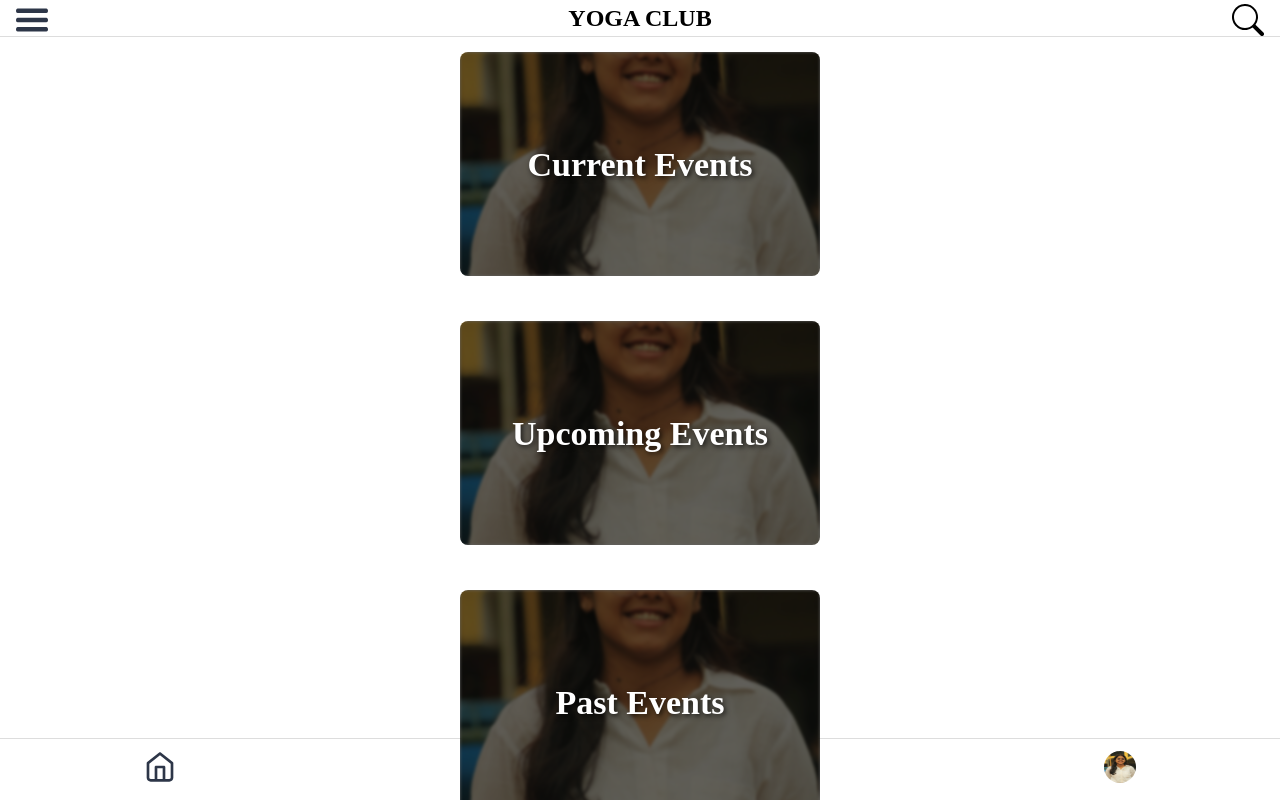
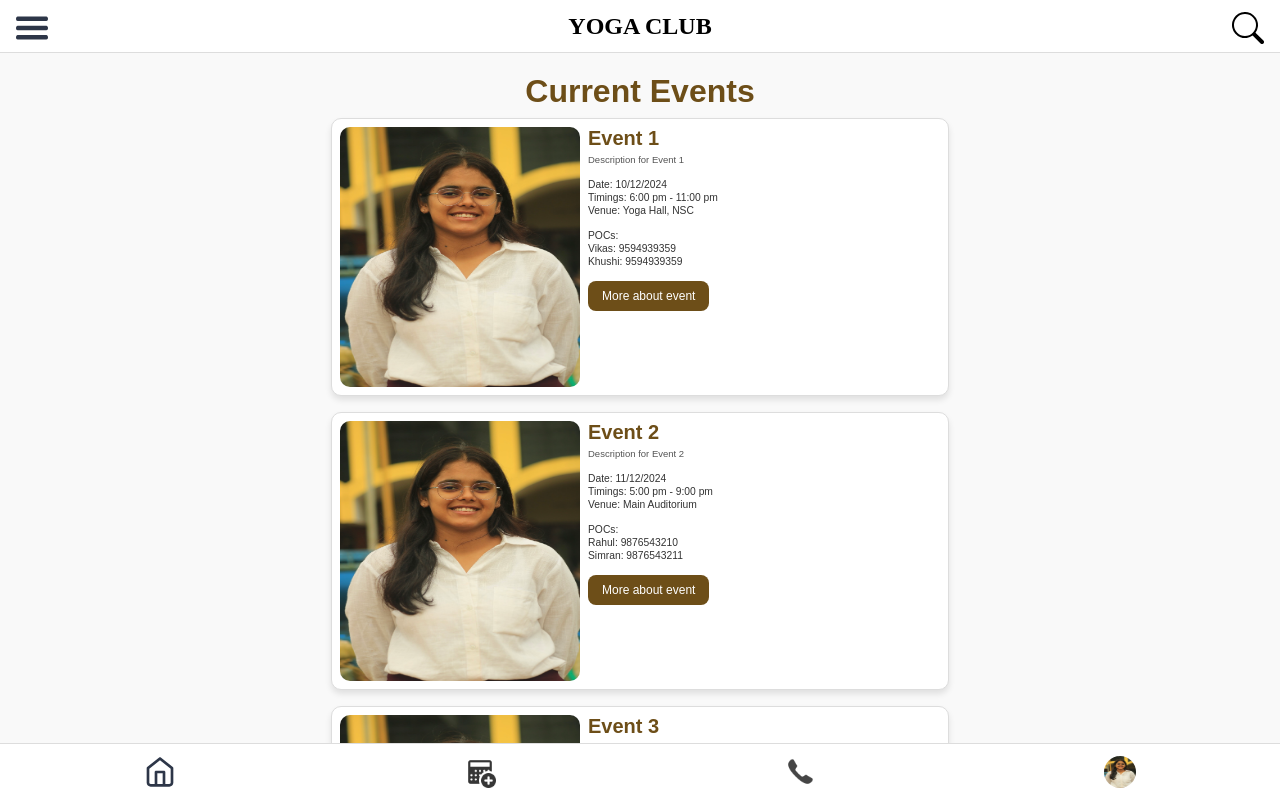
Before and after one commit to PrayagGP/yoga-website, a React (Create React App) app in the folder frontend/: page / in a window 1280 px wide. Shown: the top 800 px of the page. Built offline with nearby package versions, Linux system fonts and the light colour scheme; a web font is replaced by a local one.

Commit message:
events page and teams page updated

```diff
--- a/frontend/src/App.js
+++ b/frontend/src/App.js
@@ -3,12 +3,13 @@ import Header from "./components/Header.js";
 import Footer from "./components/Footer.js";
 import Homepage from "./components/homepage.js";
 import Events from "./components/EventsPage.js";
+import EventsList from "./components/EventList.js";
 
 function App() {
   return (
     <div>
       <Header />
-      <Events />
+      <EventsList />
       <Footer /> {/* Footer uses Link, so this works now */}
     </div>
   );
--- /dev/null
+++ b/frontend/src/components/EventList.css
@@ -0,0 +1,97 @@
+/* Events.css */
+body {
+    font-family: Arial, sans-serif;
+    margin: 0;
+    padding: 0;
+    background-color: #f9f9f9;
+  }
+
+  .page-title {
+    text-align: center;
+    font-size: 2rem;
+    color: #6d4e18;
+  }
+
+  .events-list {
+    display: flex;
+    flex-direction: column;
+    align-items: center;
+    padding: 20px;
+  }
+
+  .event-card {
+    display: flex;
+    /* align-items: center; */
+    background-color: white;
+    border: 1px solid #ddd;
+    border-radius: 10px;
+    margin: 8px;
+    padding: 8px;
+    width: 90%;
+    max-width: 600px;
+    max-height: 260px;
+    box-shadow: 0 4px 6px rgba(0, 0, 0, 0.1);
+  }
+
+  .event-image {
+    width: 40%;
+    height: auto;
+    border-radius: 10px;
+  }
+
+  .event-details {
+    margin-left: 8px;
+  }
+
+  .event-title {
+    font-size: 20px;
+    color: #6d4e18;
+    margin: 0px 0px 4px 0px ;
+  }
+
+  .event-description {
+    font-size: 9.5px;
+    color: #555;
+  }
+
+  .event-infobox{
+    margin:14px 0;
+    display: flex;
+    flex-direction: column;
+    gap: 2px;
+  }
+
+  .event-info {
+    font-size: 10.3px;
+    color: #333;
+  }
+
+  .poc{
+    margin:14px 0;
+  }
+
+  ul {
+    list-style: none;
+    padding: 0;
+    margin: 0;
+  }
+
+  li {
+    font-size: 10.3px;
+    color: #333;
+    margin:2px 0;
+  }
+
+  .event-button {
+    background-color: #6d4e18;
+    color: white;
+    border: none;
+    border-radius: 8px;
+    padding: 8px 14px;
+    cursor: pointer;
+    font-size: 12px;
+  }
+
+  .event-button:hover {
+    background-color: #5c4014;
+  }
--- /dev/null
+++ b/frontend/src/components/EventList.js
@@ -0,0 +1,47 @@
+// React Component
+import React from 'react';
+import './EventList.css';
+import eventImage1 from '../assets/profile.png';
+import eventImage2 from '../assets/profile.png';
+import eventImage3 from '../assets/profile.png';
+import eventImage4 from '../assets/profile.png';
+import eventsData from './EventsData';
+
+const EventCard = ({ event }) => {
+  return (
+    <div className="event-card">
+      <img src={event.image} alt="Event" className="event-image" />
+      <div className="event-details">
+        <h3 className="event-title">{event.name}</h3>
+        <p className="event-description">{event.description}</p>
+        <p className='event-infobox'>
+            <p className="event-info">Date: {event.date}</p>
+            <p className="event-info">Timings: {event.time}</p>
+            <p className="event-info">Venue: {event.venue}</p>
+        </p>
+        <p className='poc'>
+        <p className="event-info">POCs:</p>
+        <ul>
+          {event.pocs.map((poc, index) => (
+            <li key={index}>{poc.name}: {poc.contact}</li>
+          ))}
+        </ul>
+        </p>
+        <button className="event-button">More about event</button>
+      </div>
+    </div>
+  );
+};
+
+const EventsList = () => {
+  return (
+    <div className="events-list">
+      <h1 className="page-title">Current Events</h1>
+      {eventsData.map((event, index) => (
+        <EventCard key={index} event={event} />
+      ))}
+    </div>
+  );
+};
+
+export default EventsList;
--- /dev/null
+++ b/frontend/src/components/EventsData.js
@@ -0,0 +1,58 @@
+// eventsData.js
+import eventImage1 from '../assets/profile.png';
+import eventImage2 from '../assets/profile.png';
+import eventImage3 from '../assets/profile.png';
+import eventImage4 from '../assets/profile.png';
+
+const EventsData = [
+  {
+    name: 'Event 1',
+    description: 'Description for Event 1',
+    date: '10/12/2024',
+    time: '6:00 pm - 11:00 pm',
+    venue: 'Yoga Hall, NSC',
+    image: eventImage1,
+    pocs: [
+      { name: 'Vikas', contact: '9594939359' },
+      { name: 'Khushi', contact: '9594939359' },
+    ],
+  },
+  {
+    name: 'Event 2',
+    description: 'Description for Event 2',
+    date: '11/12/2024',
+    time: '5:00 pm - 9:00 pm',
+    venue: 'Main Auditorium',
+    image: eventImage2,
+    pocs: [
+      { name: 'Rahul', contact: '9876543210' },
+      { name: 'Simran', contact: '9876543211' },
+    ],
+  },
+  {
+    name: 'Event 3',
+    description: 'Description for Event 3',
+    date: '12/12/2024',
+    time: '7:00 pm - 10:00 pm',
+    venue: 'Conference Room',
+    image: eventImage3,
+    pocs: [
+      { name: 'Amit', contact: '9123456789' },
+      { name: 'Priya', contact: '9123456788' },
+    ],
+  },
+  {
+    name: 'Event 4',
+    description: 'Description for Event 4',
+    date: '13/12/2024',
+    time: '4:00 pm - 8:00 pm',
+    venue: 'Community Center',
+    image: eventImage4,
+    pocs: [
+      { name: 'Neha', contact: '9988776655' },
+      { name: 'Arjun', contact: '9988776656' },
+    ],
+  },
+];
+
+export default EventsData;
--- a/frontend/src/components/Header.css
+++ b/frontend/src/components/Header.css
@@ -22,7 +22,7 @@ body {
   justify-content: space-between;
   background-color: white;
   color: black;
-  padding: 0px 16px;
+  padding: 8px 16px;
   border-bottom: 1px solid #ddd;
 }
 
```
